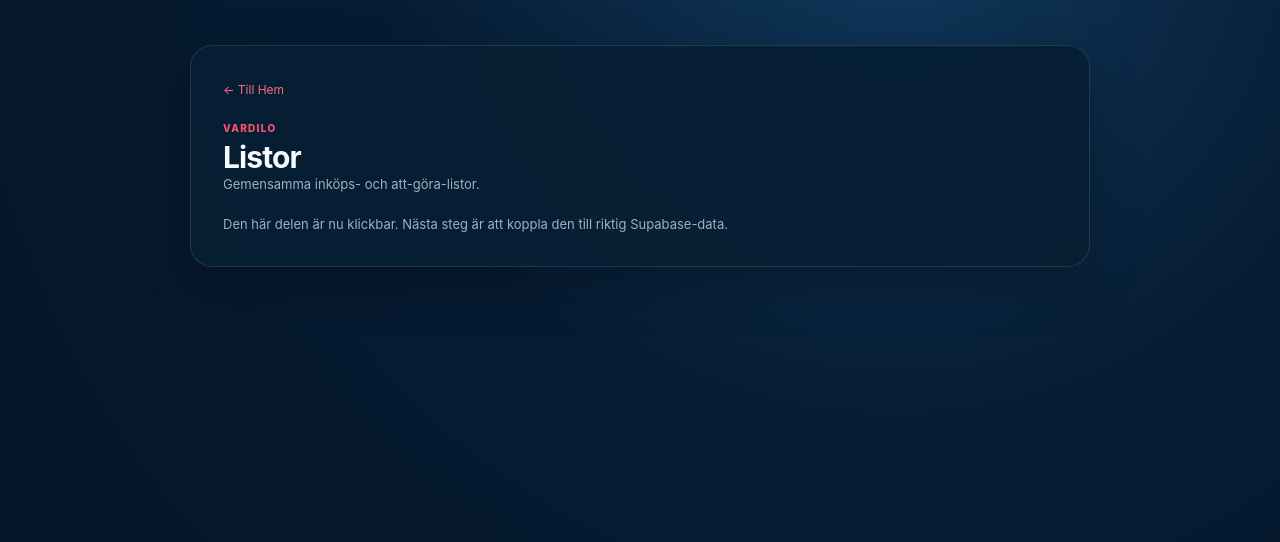
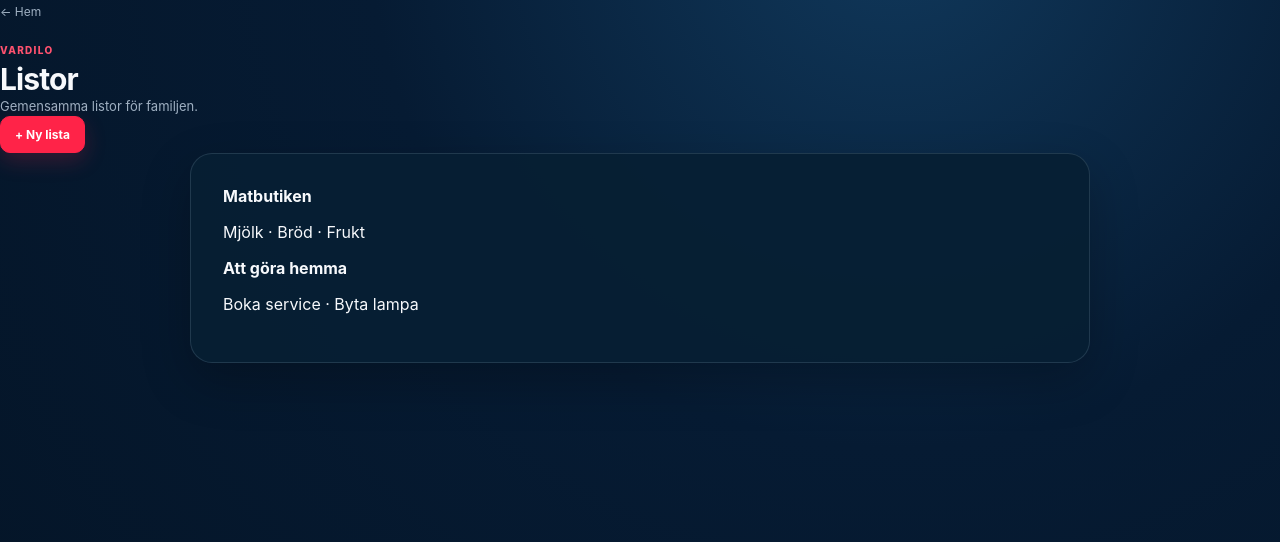
Before and after one commit to AdrianAmbjorn/Vardilo, a Next.js app: page /listor in a window 1280 px wide. Shown: the top 542 px of the page. Built offline with nearby package versions, Linux system fonts and the light colour scheme.

Commit message:
Add lists route

```diff
--- /dev/null
+++ b/app/listor/page.tsx
@@ -0,0 +1,7 @@
+import SectionPage from "../section-page";
+export default function ListsPage() {
+  return <SectionPage title="Listor" subtitle="Gemensamma listor för familjen." items={[
+    { title: "Matbutiken", meta: "Mjölk · Bröd · Frukt" },
+    { title: "Att göra hemma", meta: "Boka service · Byta lampa" },
+  ]} actionLabel="+ Ny lista" />;
+}
```
